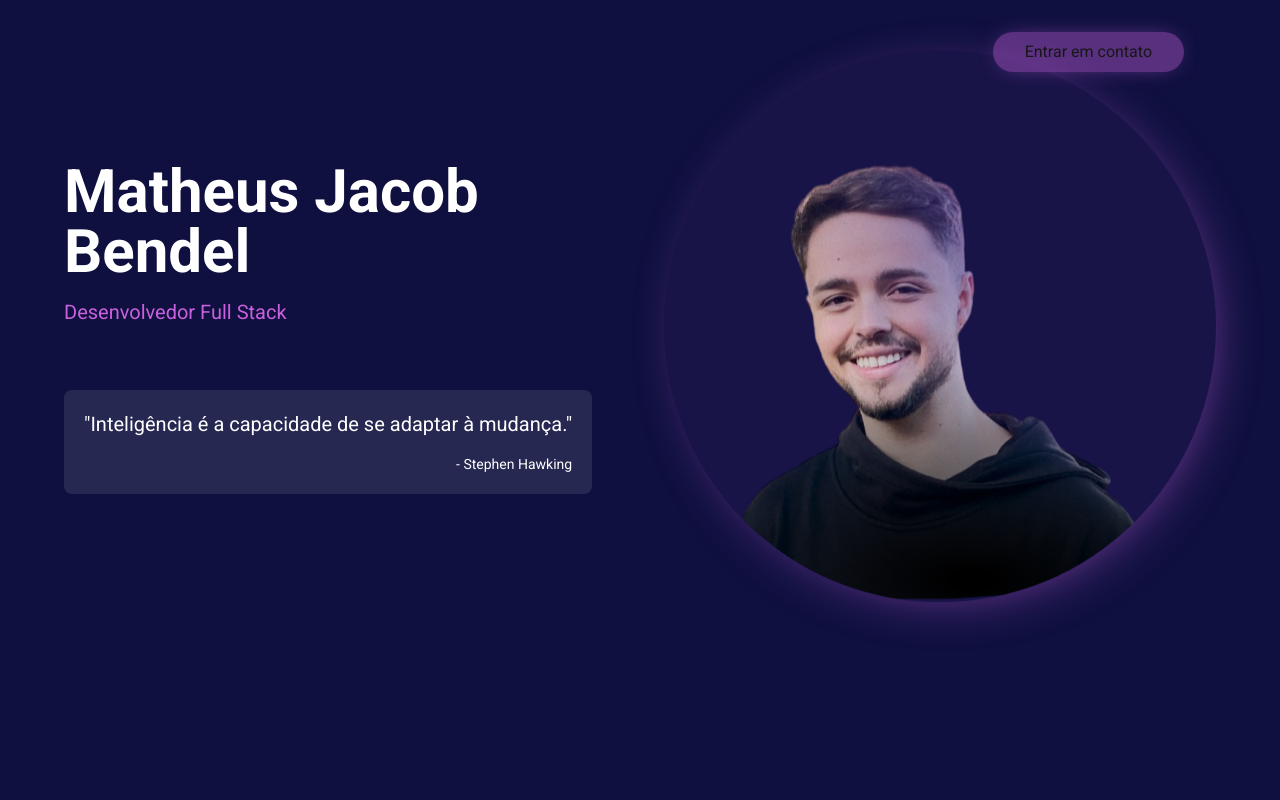
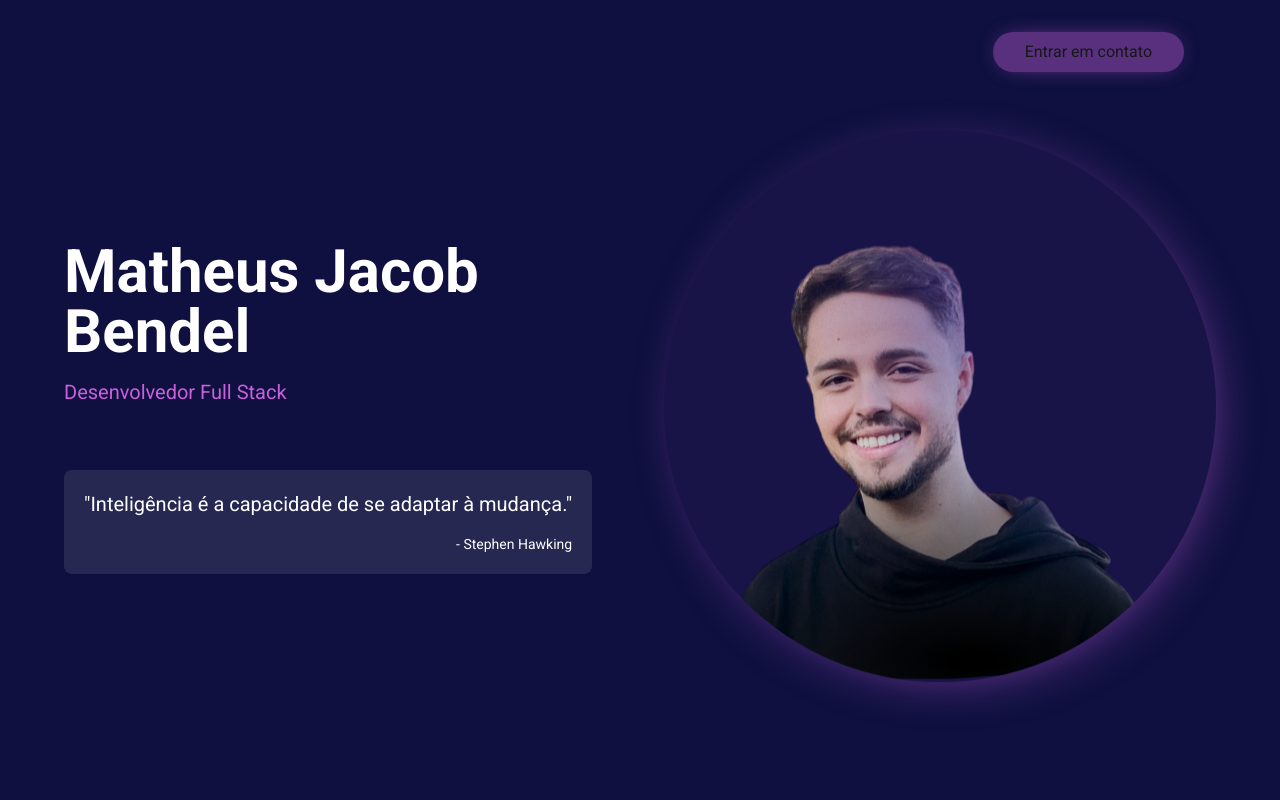
Before and after one commit to Matheus-jacobb/portfolio, a Next.js app: page /main in a window 1280 px wide. Shown: the top 800 px of the page. Built offline with nearby package versions, Linux system fonts and the light colour scheme.

Commit message:
refactor(personal-info): added padding top on principal section

```diff
--- a/src/app/(pages)/main/personal-info/personal-info.tsx
+++ b/src/app/(pages)/main/personal-info/personal-info.tsx
@@ -6,7 +6,7 @@ export function PersonalInfo({ className }: { className?: string }) {
     <section
       id="home"
       className={
-        'flex items-center justify-center min-h-screen bg-primary px-4 pt-4 pb-36 pb-0 sm:pt-32 md:pt-0 ' +
+        'flex items-center justify-center min-h-screen bg-primary px-4 pt-0 pb-0 sm:pt-32 md:pt-4 ' +
         className
       }
     >
```
